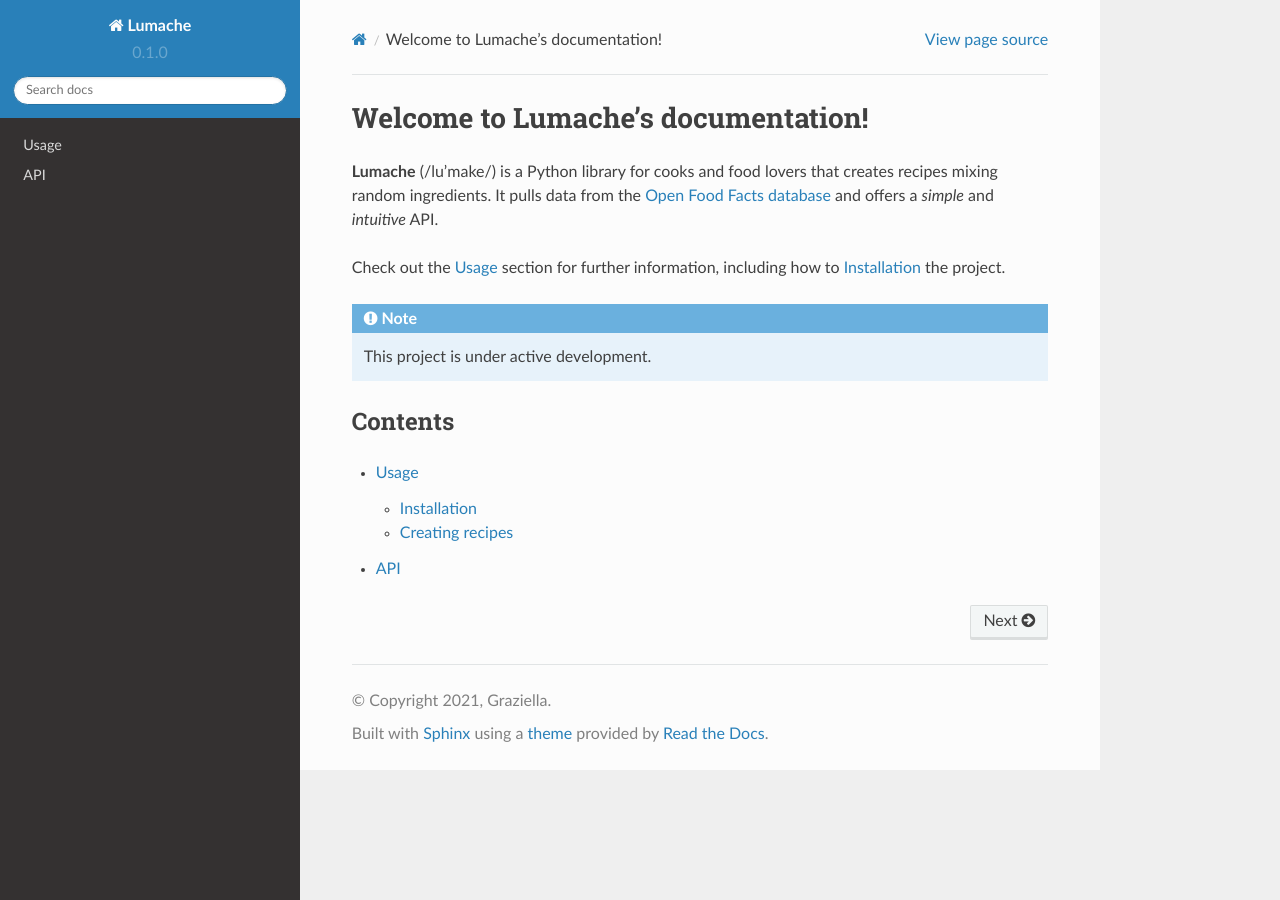
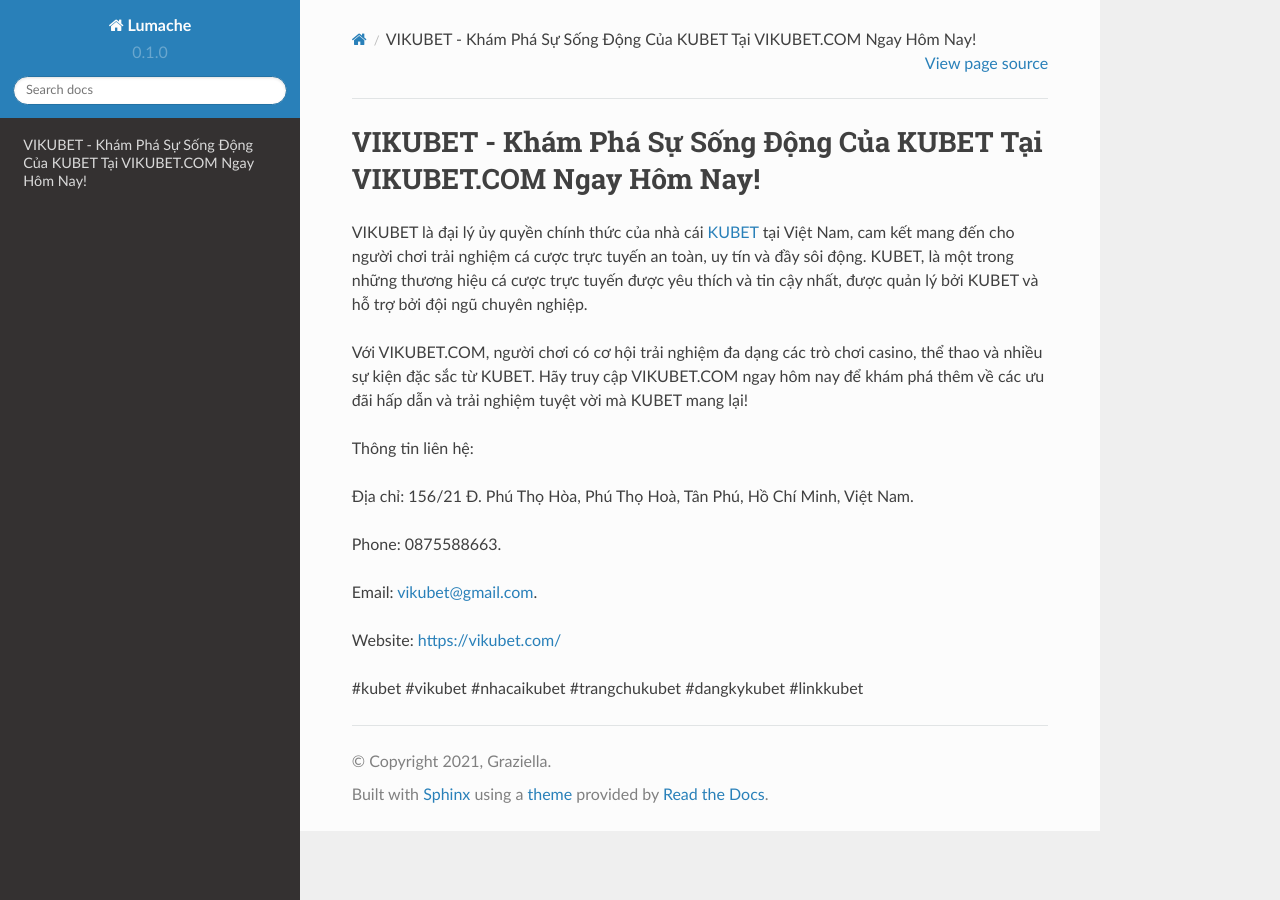
Before and after one commit to iaduphattai904809/vikubetcom, a Sphinx documentation site: the page built from docs/source/index.rst, in a window 1280 px wide. Built offline with Sphinx 7.4.7 and the Read the Docs theme 2.0.0, drawn with Linux system fonts in a browser that asks for light colours.

Commit message:
Update index.rst

```diff
--- a/docs/source/index.rst
+++ b/docs/source/index.rst
@@ -1,22 +1,18 @@
-Welcome to Lumache's documentation!
+VIKUBET - Khám Phá Sự Sống Động Của KUBET Tại VIKUBET.COM Ngay Hôm Nay!
 ===================================
 
-**Lumache** (/lu'make/) is a Python library for cooks and food lovers
-that creates recipes mixing random ingredients.
-It pulls data from the `Open Food Facts database <https://world.openfoodfacts.org/>`_
-and offers a *simple* and *intuitive* API.
+VIKUBET là đại lý ủy quyền chính thức của nhà cái `KUBET <https://vikubet.com/>`_ tại Việt Nam, cam kết mang đến cho người chơi trải nghiệm cá cược trực tuyến an toàn, uy tín và đầy sôi động. KUBET, là một trong những thương hiệu cá cược trực tuyến được yêu thích và tin cậy nhất, được quản lý bởi KUBET và hỗ trợ bởi đội ngũ chuyên nghiệp.
 
-Check out the :doc:`usage` section for further information, including
-how to :ref:`installation` the project.
+Với VIKUBET.COM, người chơi có cơ hội trải nghiệm đa dạng các trò chơi casino, thể thao và nhiều sự kiện đặc sắc từ KUBET. Hãy truy cập VIKUBET.COM ngay hôm nay để khám phá thêm về các ưu đãi hấp dẫn và trải nghiệm tuyệt vời mà KUBET mang lại!
 
-.. note::
+Thông tin liên hệ:
 
-   This project is under active development.
+Địa chỉ: 156/21 Đ. Phú Thọ Hòa, Phú Thọ Hoà, Tân Phú, Hồ Chí Minh, Việt Nam.
 
-Contents
---------
+Phone: 0875588663.
 
-.. toctree::
+Email: vikubet@gmail.com.
 
-   usage
-   api
+Website: https://vikubet.com/
+
+#kubet #vikubet #nhacaikubet #trangchukubet #dangkykubet #linkkubet
```
